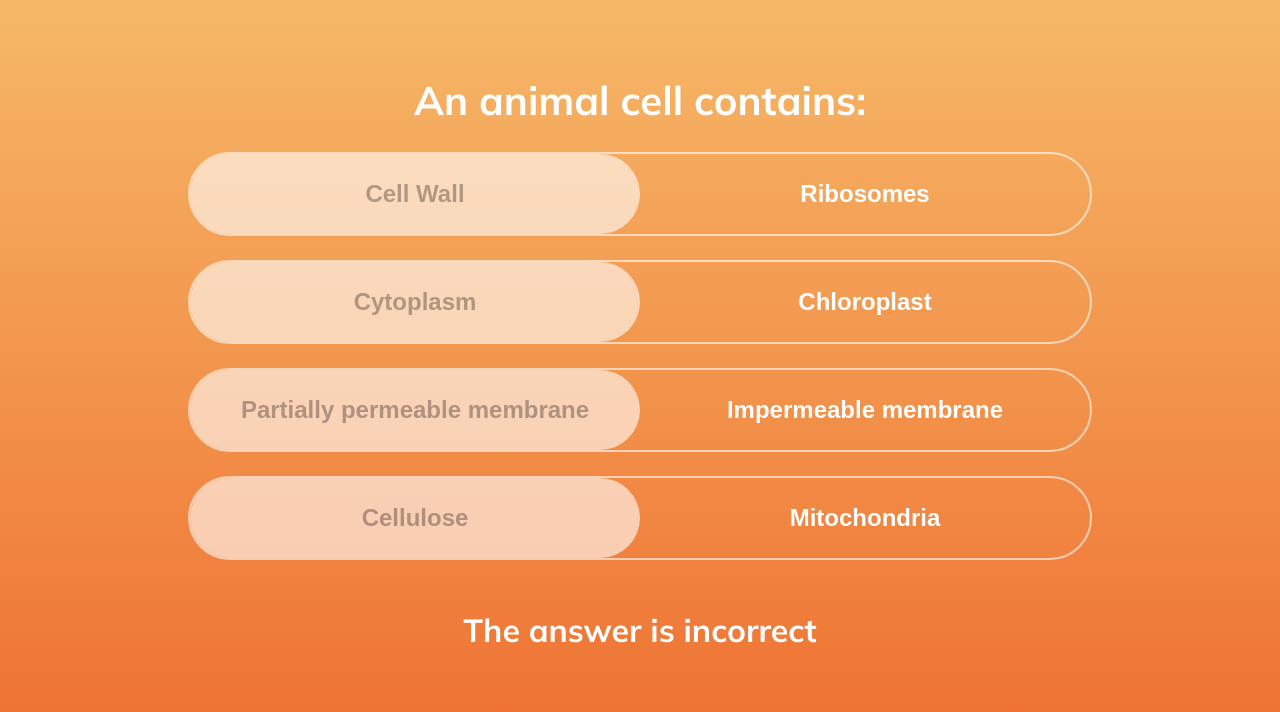
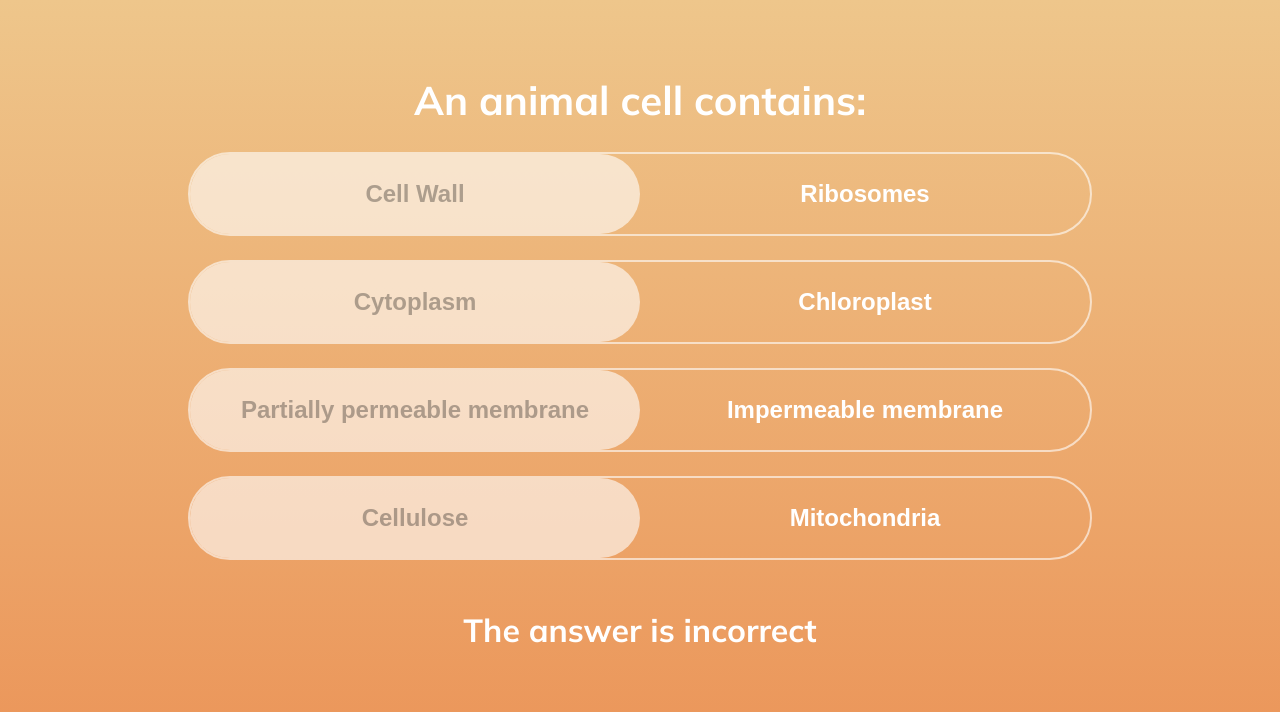
Before and after one commit to Harvindsokhal/seneca-learning-fe-test, a React (Create React App) app: page / in a window 1280 px wide. Shown: the top 712 px of the page. Built offline with nearby package versions, Linux system fonts and the light colour scheme.

Commit message:
framer-motion to animate background change based on correctness

```diff
--- a/src/components/Quiz/Quiz.scss
+++ b/src/components/Quiz/Quiz.scss
@@ -1,7 +1,6 @@
 .quiz-container {
   color: white;
   text-align: center;
-  background: linear-gradient(180deg, #f6b868 0%, #ee6b2d 100%);
   font-family: 'Mulish', sans-serif;
   min-height: 100vh;
 }
--- a/src/components/Quiz/Quiz.tsx
+++ b/src/components/Quiz/Quiz.tsx
@@ -1,7 +1,9 @@
-import { useEffect, useState } from 'react'
+import { useEffect, useMemo, useState } from 'react'
 import { useQuery } from '@tanstack/react-query'
+import { motion } from 'framer-motion'
 import { Answer, Option, QuestionData } from '../../models/question'
 import { fetchQuestions } from '../../services/questions'
+import { interpolateGradient } from '../../utils/gradientUtils'
 import AnswersToggle from '../AnswersToggle/AnswersToggle'
 import './Quiz.scss'
 
@@ -45,11 +47,37 @@ const Quiz = () => {
     })
   }
 
+  const correctnessLevel = data
+    ? data[currentQuestionIndex].answers.reduce(
+        (acc: number, answer: Answer) => {
+          const selectedOptionId = selectedAnswers[answer.id]
+          const isCorrect = answer.options.some(
+            (option: Option) =>
+              option.id === selectedOptionId && option.isCorrect
+          )
+          return acc + (isCorrect ? 1 : 0)
+        },
+        0
+      ) / data[currentQuestionIndex].answers.length
+    : 0
+
+  const backgroundStyle = useMemo(
+    () => interpolateGradient(correctnessLevel),
+    [correctnessLevel]
+  )
+
   if (isLoading) return <p>Loading...</p>
   if (isError) return <p>Error: {(error as Error).message}</p>
 
   return (
-    <div className="quiz-container">
+    <motion.div
+      className="quiz-container"
+      initial={false}
+      animate={{
+        background: backgroundStyle,
+      }}
+      transition={{ duration: 0.3, ease: 'easeInOut' }}
+    >
       <div className="quiz-content">
         <h1 className="question-title">{data?.[currentQuestionIndex].title}</h1>
         {data?.[currentQuestionIndex].answers.map((answer: Answer) => (
@@ -66,7 +94,7 @@ const Quiz = () => {
           {isLocked ? 'The answer is correct!' : 'The answer is incorrect'}
         </h2>
       </div>
-    </div>
+    </motion.div>
   )
 }
 
--- /dev/null
+++ b/src/utils/gradientUtils.ts
@@ -0,0 +1,26 @@
+export const interpolateGradient = (factor: number): string => {
+  const startIncorrect = [241, 180, 150]
+  const endIncorrect = [234, 128, 106]
+
+  const startIncorrectUpper = [234, 216, 128]
+  const endIncorrectUpper = [235, 163, 65]
+
+  const startCorrect = [118, 224, 194]
+  const endCorrect = [89, 202, 218]
+
+  const interpolate = (start: number[], end: number[], factor: number) =>
+    start.map((startValue, index) =>
+      Math.round(startValue + factor * (end[index] - startValue))
+    )
+
+  const [r1, g1, b1] =
+    factor < 1
+      ? interpolate(startIncorrect, startIncorrectUpper, factor)
+      : startCorrect
+  const [r2, g2, b2] =
+    factor < 1
+      ? interpolate(endIncorrect, endIncorrectUpper, factor)
+      : endCorrect
+
+  return `linear-gradient(to bottom, rgb(${r1}, ${g1}, ${b1}), rgb(${r2}, ${g2}, ${b2}))`
+}
```
